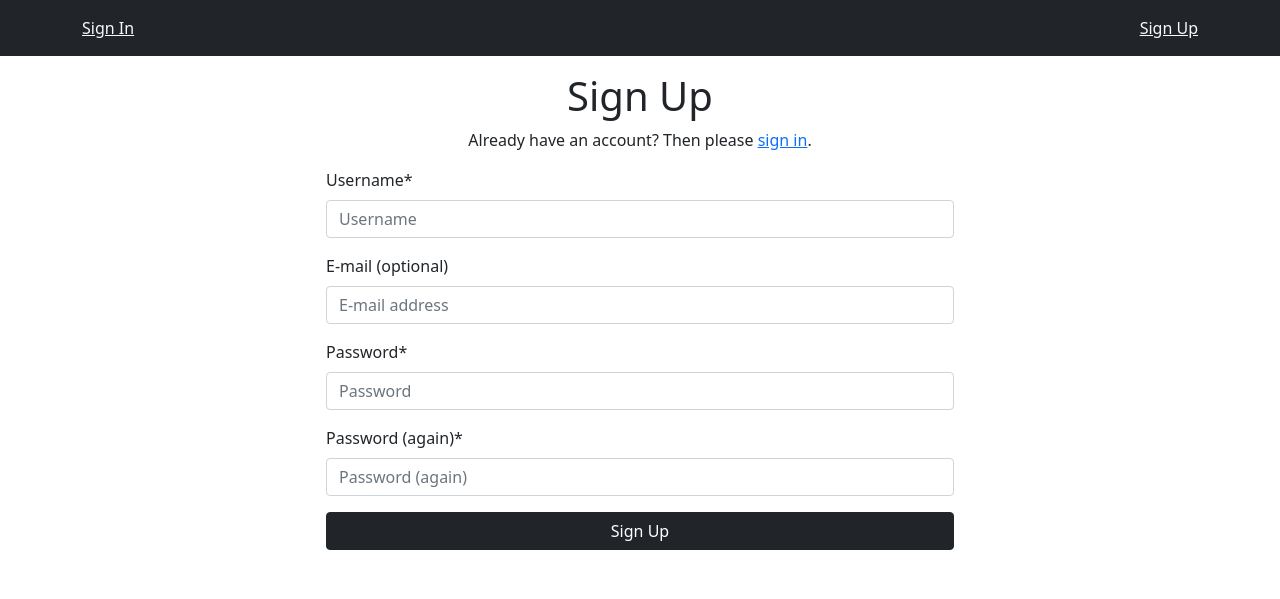
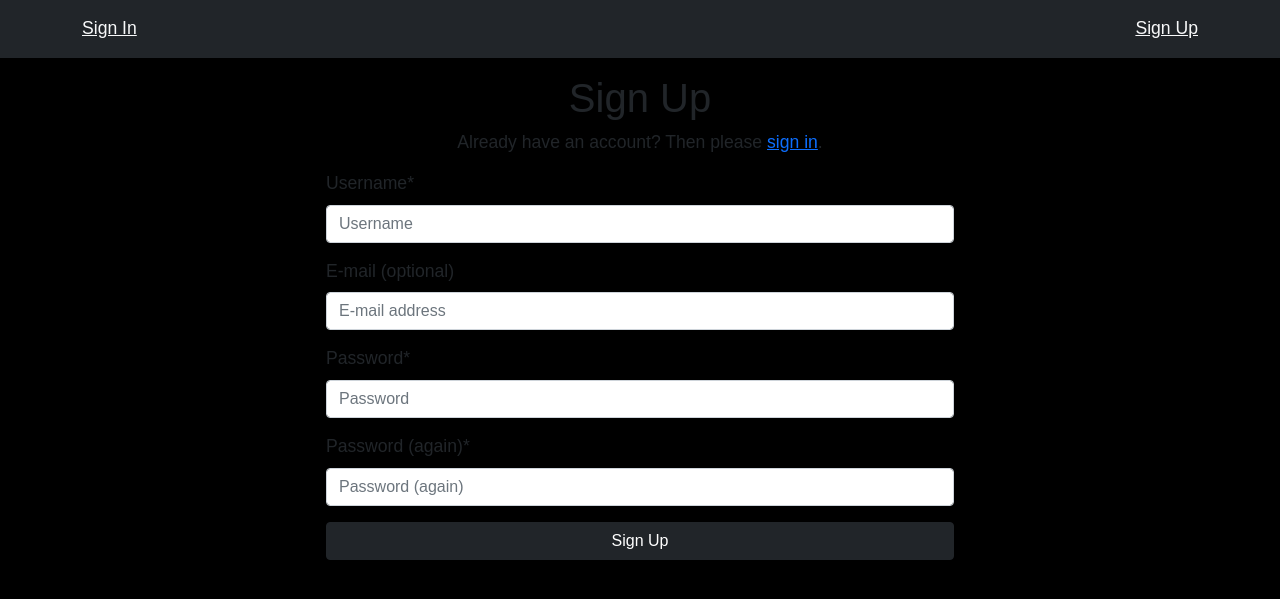
Before and after one commit to ThunderStorm710/ServerN3E, a Django app: page /accounts/signup/ in a window 1280 px wide. Shown: the top 599 px of the page. Run offline with Django 4.2, Linux system fonts and the light colour scheme; some libraries are stand-ins or nearby versions.

Commit message:
Minor tweak

```diff
--- a/registration/templates/account/base.html
+++ b/registration/templates/account/base.html
@@ -7,6 +7,13 @@
       .form-group {
         margin-top: 10px;
       }
+        body {
+            font-family: "Nunito", sans-serif;
+            font-size: 1.1rem;
+            line-height: 1.6rem;
+            -webkit-font-smoothing: antialiased;
+            background: #000;
+        }
     </style>
     {% block extra_head %}
     {% endblock %}
```
